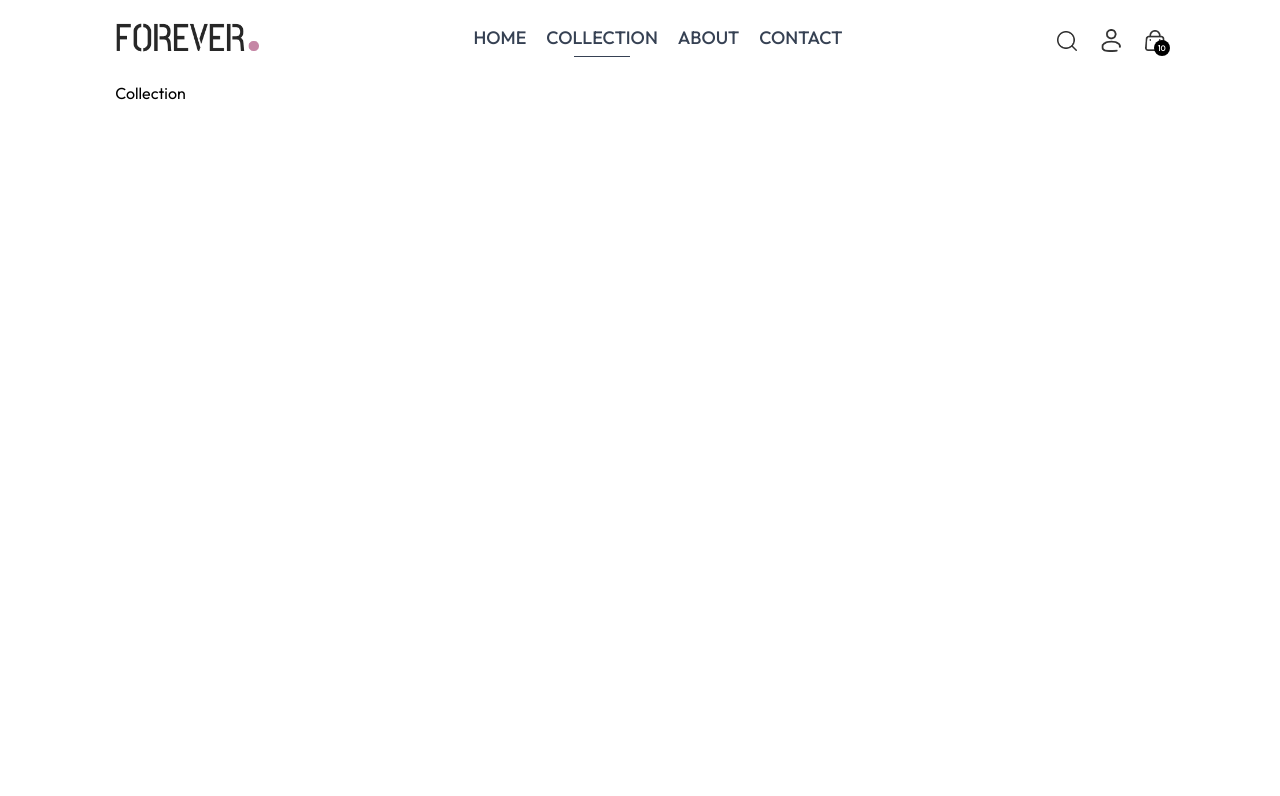
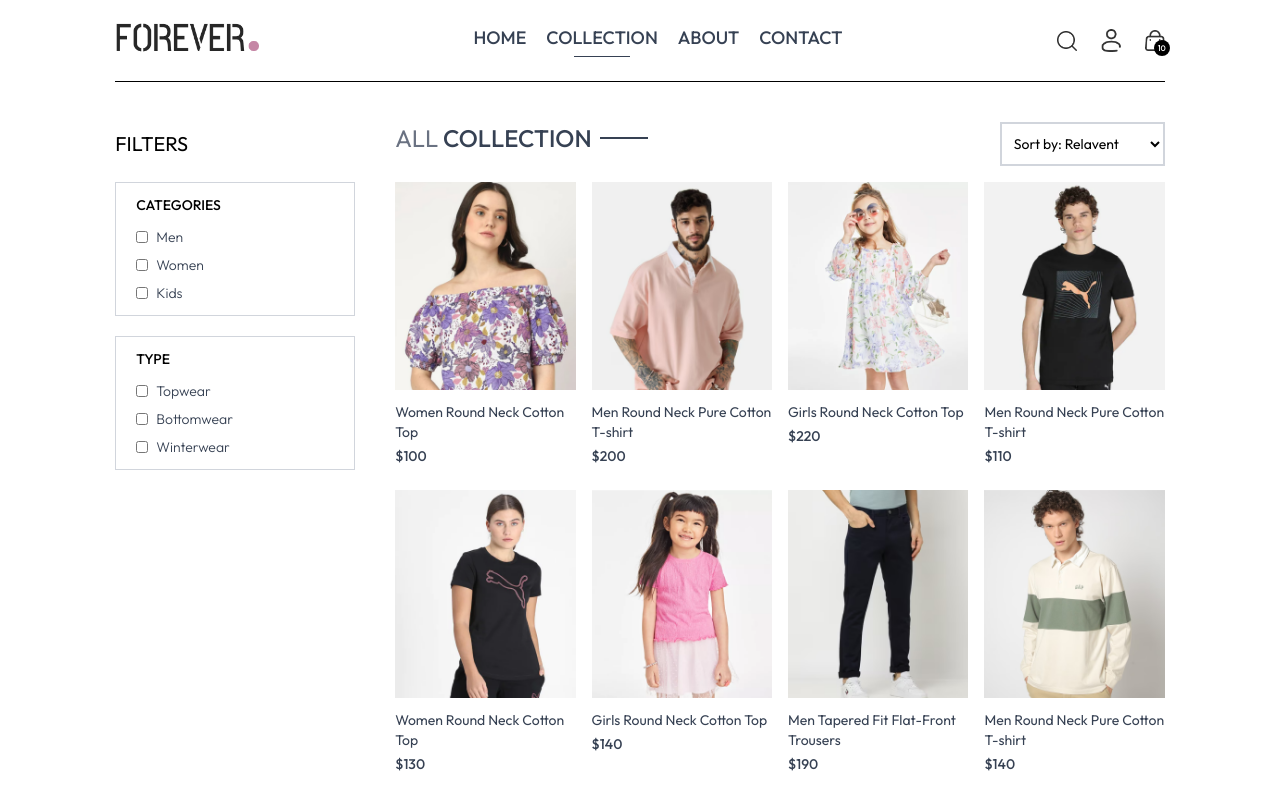
Before and after one commit to Mohamed-Gabal/react-ecommerce-app, a React (Vite) app: page /collection in a window 1280 px wide. Shown: the top 796 px of the page. Built offline with nearby package versions, Linux system fonts and the light colour scheme.

Commit message:
add collections filtering sorting and responsive UI

```diff
--- a/src/App.jsx
+++ b/src/App.jsx
@@ -11,6 +11,7 @@
 import Orders from './pages/Orders';
 // Import Components
 import Navbar from './components/Navbar';
+import Footer from './components/Footer';
 
 const App = () => {
   return (
@@ -29,6 +30,7 @@
         <Route path='/place-order' element={<PlaceOrder />} />
         <Route path='/orders' element={<Orders />} />
       </Routes>
+      <Footer />
     </div>
   );
 }
--- /dev/null
+++ b/src/components/Footer.jsx
@@ -0,0 +1,45 @@
+import { Link } from "react-router-dom";
+import { assets } from "../assets/assets";
+
+const Footer = () => {
+  return (
+    <div>
+      <div className="flex flex-col sm:grid grid-cols-1 grid-cols-[3fr_1fr_1fr] gap-14 my-10 mt-40 text-sm">
+        <div>
+          <Link to="/">
+            <img src={assets.logo} alt="logo" className="mb-5 w-32" />
+          </Link>
+          <p className="w-full md:w-2/3 text-gray-600">
+            Lorem Ipsum is simply dummy text of the printing and typesetting
+            industry. Lorem Ipsum is simply dummy text of the printing and
+            typesetting industry. Lorem Ipsum is simply dummy text of the
+            printing and typesetting industry.
+          </p>
+        </div>
+        <div>
+          <p className="text-xl font-medium mb-5 uppercase">company</p>
+          <ul className="flex flex-col gap-1 text-gray-600">
+            <li>Home</li>
+            <li>About Us</li>
+            <li>Delivery</li>
+            <li>Privacy Policy</li>
+          </ul>
+        </div>
+        <div>
+          <p className="text-xl font-medium mb-5 uppercase">get in touch</p>
+          <ul className="flex flex-col gap-1 text-gray-600">
+            <li>+1-212-456-7890</li>
+            <li>contact@foreveryou.com</li>
+          </ul>
+        </div>
+      </div>
+      <div>
+        <hr />
+        <p className="py-5 text-sm text-center">
+          Copyright 2026 Forever.com - All Right Reserved.
+        </p>
+      </div>
+    </div>
+  );
+};
+export default Footer;
--- /dev/null
+++ b/src/components/NewsLetterBox.jsx
@@ -0,0 +1,20 @@
+
+const NewsLetterBox = () => {
+
+  const onSubmitHandler = (event) => {
+    event.preventDefault();
+  }
+
+  return (
+    <div className='text-center'>
+      <p className="text-2xl font-medium text-gray-800">Subscribe now & get 20% off</p>
+      <p className="mt-3 text-gray-400">Lorem Ipsum is dummy text of the printing and typesetting industry.</p>
+
+      <form onSubmit={onSubmitHandler} className="w-full sm:w-1/2 flex items-center gap-3 mx-auto my-6 border pl-3">
+        <input type="email" placeholder="Enter Your Email" className="w-full sm:flex-1 outline-none" />
+        <button type="submit" className="bg-black text-white text-xs px-10 py-4 uppercase cursor-pointer">subscribe</button>
+      </form>
+    </div>
+  )
+}
+export default NewsLetterBox;
--- a/src/pages/Collection.jsx
+++ b/src/pages/Collection.jsx
@@ -1,8 +1,148 @@
-import React from 'react'
+import { useContext, useEffect, useState } from "react";
+import { ShopContext } from "../context/ShopContext";
+import { assets } from "../assets/assets";
+import Title from '../components/Title';
+import ProductItems from '../components/ProductItems'
 
 const Collection = () => {
+
+  const { products } = useContext(ShopContext);
+  const [ showFilter, setShowFilter ] = useState(false);
+  const [ filterProducts, setFilterProducts ] = useState([]);
+
+  const [ category, setCategory ] = useState([]);
+  const [ subCategory, setSubCategory ] = useState([]);
+
+  const [ sortType, setSortType ] = useState('relavent');
+
+  const toggleCategory = (e) => {
+    if(category.includes(e.target.value)) {
+      setCategory(prev => prev.filter(item => item !== e.target.value))
+    }
+    else {
+      setCategory(prev => [...prev, e.target.value])
+    }
+  }
+
+    const toggleSubCategory = (e) => {
+    if(subCategory.includes(e.target.value)) {
+      setSubCategory(prev => prev.filter(item => item !== e.target.value))
+    }
+    else {
+      setSubCategory(prev => [...prev, e.target.value])
+    }
+  }
+
+  const applyFilter = () => {
+    let productsCopy = products.slice();
+
+    if(category.length > 0) {
+      productsCopy = productsCopy.filter(item => category.includes(item.category));
+    }
+
+    if(subCategory.length > 0) {
+      productsCopy = productsCopy.filter(item => subCategory.includes(item.subCategory))
+    }
+
+    setFilterProducts(productsCopy);
+  }
+
+  const sortProduct = () => {
+    let fpCopy = filterProducts.slice();
+
+    switch (sortType) {
+      case 'low-high':
+        setFilterProducts(fpCopy.sort((a,b) => a.price - b.price));
+        break;
+
+      case 'high-low':
+        setFilterProducts(fpCopy.sort((a,b) => b.price - a.price));
+        break;
+
+      default:
+        applyFilter();
+        break;
+    }
+  }
+
+
+    useEffect (() => {
+    applyFilter()
+  }, [category, subCategory])
+
+  useEffect(() => {
+    sortProduct();
+  }, [sortType])
+
   return (
-    <div>Collection</div>
+    <div className="flex flex-col sm:flex-row gap-1 sm:gap-10 pt-10 border-t">
+
+      {/* Filter Option */}
+      <div className="min-w-60">
+        <p className="my-2 text-xl flex items-center gap-2 cursor-pointer uppercase">
+          Filters
+          <img src={assets.dropdown_icon} alt="dropDown" className={`h-3 sm:hidden ${showFilter ? 'rotate-90' : ''}`} />
+        </p>
+        {/* Category Filter */}
+        <div className={`border border-gray-300 pl-5  py-3 mt-6 ${showFilter ? '' : 'hidden'} sm:block`}>
+          <p className="mb-3 text-sm font-medium uppercase">categories</p>
+          <div className="flex flex-col gap-2 text-sm font-light text-gray-700">
+            <p className="flex gap-2">
+              <input className="w-3" type="checkbox" value={'Men'} onChange={toggleCategory}/>
+              Men
+            </p>
+            <p className="flex gap-2">
+              <input className="w-3" type="checkbox" value={'Women'} onChange={toggleCategory}/>
+              Women
+            </p>
+            <p className="flex gap-2">
+              <input className="w-3" type="checkbox" value={'Kids'} onChange={toggleCategory}/>
+              Kids
+            </p>
+          </div>
+        </div>
+        {/* SubCategory Filter */}
+        <div className={`border border-gray-300 pl-5 py-3 mt-5 ${showFilter ? '' : 'hidden'} sm:block`}>
+          <p className="mb-3 text-sm font-medium uppercase">type</p>
+          <div className="flex flex-col gap-2 text-sm font-light text-gray-700">
+            <p className="flex gap-2">
+              <input className="w-3" type="checkbox" value={'Topwear'} onChange={toggleSubCategory}/>
+              Topwear
+            </p>
+            <p className="flex gap-2">
+              <input className="w-3" type="checkbox" value={'Bottomwear'} onChange={toggleSubCategory}/>
+              Bottomwear
+            </p>
+            <p className="flex gap-2">
+              <input className="w-3" type="checkbox" value={'Winterwear'} onChange={toggleSubCategory}/>
+              Winterwear
+            </p>
+          </div>
+        </div>
+      </div>
+
+      {/* Right Side */}
+      <div className="flex-1">
+        <div className="flex justify-between text-base sm:text-2xl mb-4">
+          {/* Import Title Component */}
+          <Title text1={'ALL'} text2={'COLLECTION'}/>
+
+          {/* Product Sort */}
+          <select onChange={(e) => setSortType(e.target.value)} className="border-2 border-gray-300 text-sm px-2">
+            <option value='relavent'>Sort by: Relavent</option>
+            <option value='low-high'>Sort by: Low to High</option>
+            <option value='high-low'>Sort by: High to Low</option>
+          </select>
+        </div>
+
+        {/* Map Products */}
+        <div className="grid grid-cols-2 md:grid-cols-3 lg:grid-cols-4 gap-4 gap-y-6">
+          {filterProducts.map((item, index) => (
+            <ProductItems key={index} id={item._id} name={item.name} price={item.price} image={item.image}/>
+          ))}
+        </div>
+      </div>
+    </div>
   )
 }
 export default Collection;
--- a/src/pages/Home.jsx
+++ b/src/pages/Home.jsx
@@ -1,6 +1,7 @@
 import BestSeller from '../components/BestSeller';
 import Hero from '../components/Hero';
 import LatestCollection from '../components/LatestCollection';
+import NewsLetterBox from '../components/NewsLetterBox';
 import OurPolicy from '../components/OurPolicy';
 
 const Home = () => {
@@ -10,6 +11,7 @@
       <LatestCollection />
       <BestSeller />
       <OurPolicy />
+      <NewsLetterBox />
     </>
   );
 }
```
